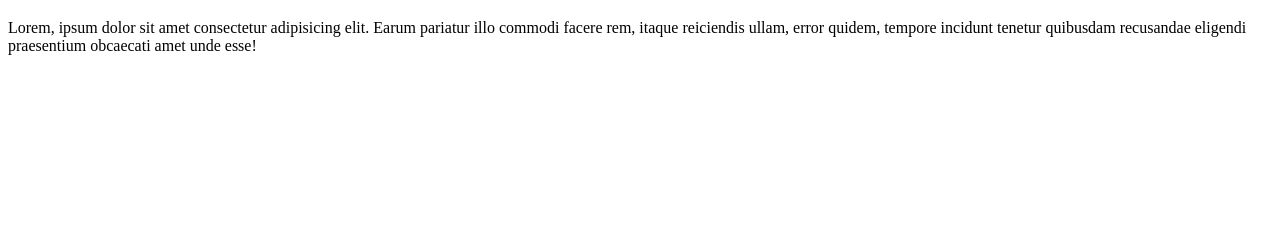
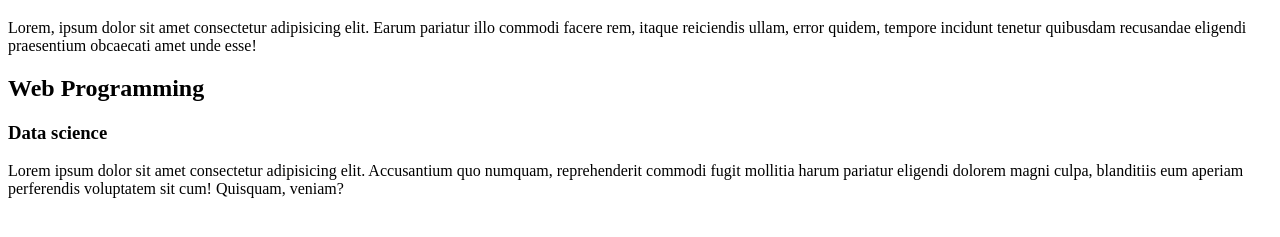
Before and after one commit to 045-Sirachat/045_Sirachat_WebProgramming, a plain HTML site: page index.html in a window 1280 px wide. Shown: the part 61-298 px from the top of the page. Drawn offline with Linux system fonts and the light colour scheme.

Commit message:
add paragraph

```diff
--- a/index.html
+++ b/index.html
@@ -10,5 +10,10 @@
     <p>
         Lorem, ipsum dolor sit amet consectetur adipisicing elit. Earum pariatur illo commodi facere rem, itaque reiciendis ullam, error quidem, tempore incidunt tenetur quibusdam recusandae eligendi praesentium obcaecati amet unde esse!
     </p>
+    <h2>Web Programming</h2>
+    <h3>Data science</h3>
+    <p>
+        Lorem ipsum dolor sit amet consectetur adipisicing elit. Accusantium quo numquam, reprehenderit commodi fugit mollitia harum pariatur eligendi dolorem magni culpa, blanditiis eum aperiam perferendis voluptatem sit cum! Quisquam, veniam?
+    </p>
 </body>
 </html>
```
